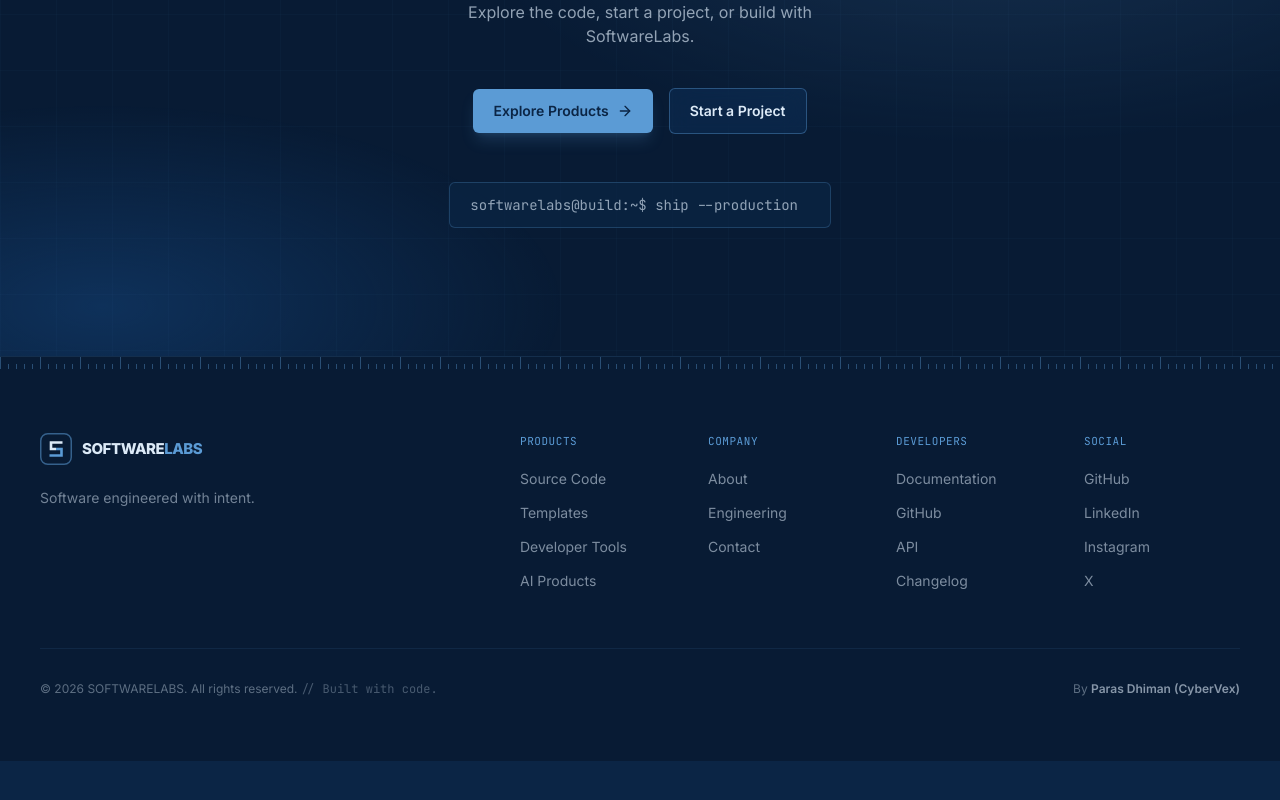
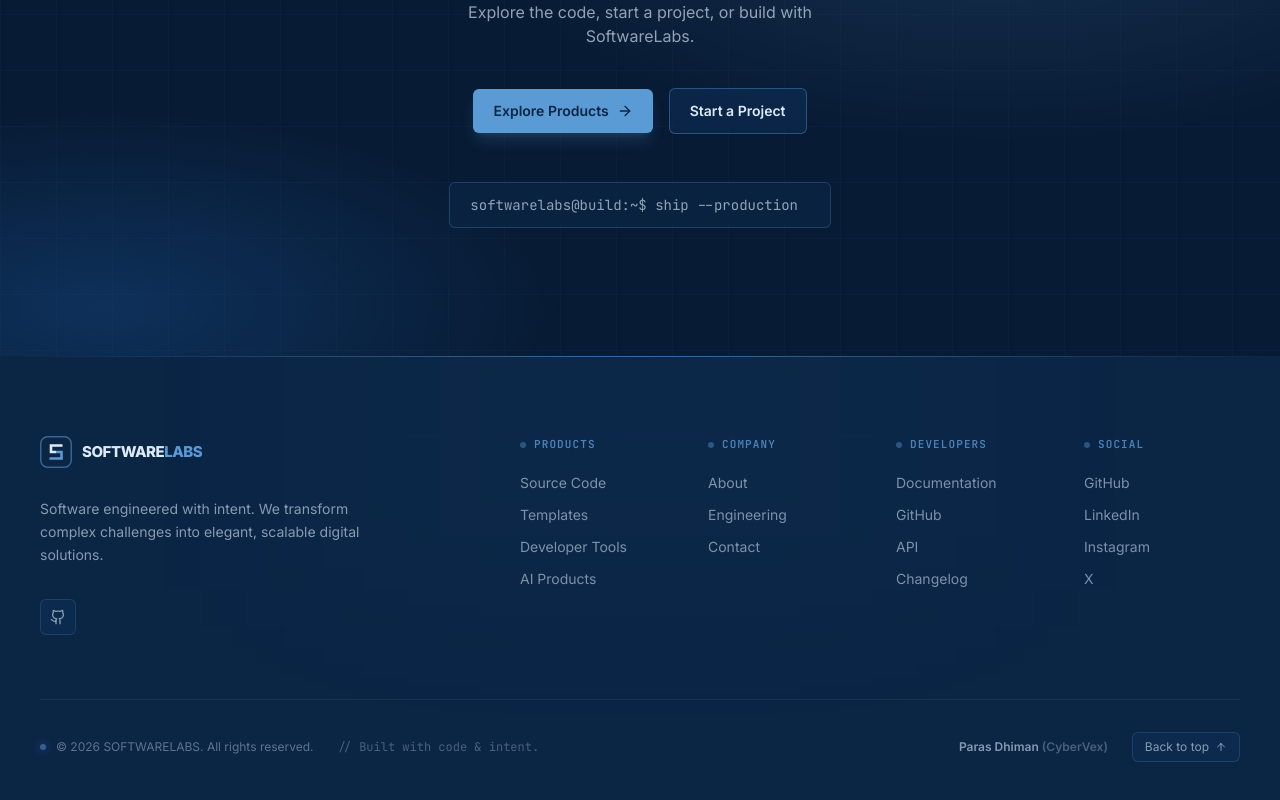
Before and after one commit to Paras367/software-labs, a Next.js app: page / in a window 1280 px wide. Shown: the part 6829-7629 px from the top of the page. Before the commit the page ends 7590 px from the top, so only its background shows below. Built offline with nearby package versions, Linux system fonts and the light colour scheme; no server answers.

Commit message:
Enhance Footer Section

```diff
--- a/components/Footer.tsx
+++ b/components/Footer.tsx
@@ -1,31 +1,67 @@
+import { ArrowRight, ArrowUp, Github } from "lucide-react";
 import { Logo } from "@/components/Logo";
 import { Container } from "@/components/ui";
 import { FOOTER_COLUMNS, SITE } from "@/lib/site";
 
 export function Footer() {
+  const scrollToTop = () => {
+    window.scrollTo({ top: 0, behavior: "smooth" });
+  };
+
   return (
-    <footer className="relative border-t border-lab-accent/15 bg-[#081b34]">
-      <div className="ruler text-lab-accent" aria-hidden />
-      <Container className="py-16">
+    <footer className="relative bg-lab-navy pt-20 pb-12 overflow-hidden">
+      {/* Cinematic Top Border & Ambient Glow */}
+      <div className="absolute top-0 left-0 right-0 h-px bg-gradient-to-r from-transparent via-lab-accent/60 to-transparent" />
+      <div className="absolute top-0 left-1/2 -translate-x-1/2 w-full max-w-2xl h-40 bg-lab-accent/5 blur-[120px] pointer-events-none" />
+
+      <Container className="relative z-10">
         <div className="grid gap-12 lg:grid-cols-[1.2fr_2fr]">
-          <div>
-            <Logo />
-            <p className="mt-4 max-w-xs text-sm leading-relaxed text-lab-ice/50">Software engineered with intent.</p>
+          {/* Brand Column */}
+          <div className="flex flex-col">
+            <div className="transition-transform duration-300 hover:scale-105 origin-left">
+              <Logo />
+            </div>
+            <p className="mt-6 max-w-xs text-sm leading-relaxed text-lab-ice/60">
+              Software engineered with intent. We transform complex challenges
+              into elegant, scalable digital solutions.
+            </p>
+
+            {/* Minimal Social Proof */}
+            <div className="mt-8 flex items-center gap-3">
+              <a
+                href={SITE.github}
+                target="_blank"
+                rel="noopener noreferrer"
+                aria-label="GitHub"
+                className="group flex size-9 items-center justify-center rounded-md border border-lab-accent/20 bg-lab-blue/20 text-lab-ice/60 transition-all duration-300 hover:border-lab-accent hover:bg-lab-accent/10 hover:text-lab-accent hover:shadow-[0_0_15px_-3px_rgba(99,102,241,0.4)]"
+              >
+                <Github className="size-4 transition-transform duration-300 group-hover:scale-110" />
+              </a>
+              {/* Add more social icons here if available in SITE (e.g., Twitter, LinkedIn) */}
+            </div>
           </div>
 
+          {/* Links Grid */}
           <div className="grid grid-cols-2 gap-x-8 gap-y-10 sm:grid-cols-4">
             {FOOTER_COLUMNS.map((col) => (
-              <div key={col.title}>
-                <p className="font-mono text-[11px] uppercase tracking-wider text-lab-accent">{col.title}</p>
-                <ul className="mt-4 space-y-2.5">
+              <div key={col.title} className="group/column">
+                <p className="font-mono text-[11px] font-semibold uppercase tracking-widest text-lab-accent/80 mb-5 flex items-center gap-2">
+                  <span className="size-1.5 rounded-full bg-lab-accent/40 transition-colors duration-300 group-hover/column:bg-lab-accent" />
+                  {col.title}
+                </p>
+                <ul className="space-y-3">
                   {col.links.map((l) => (
                     <li key={l.label}>
                       <a
                         href={l.href}
-                        className="text-sm text-lab-ice/55 transition-colors hover:text-lab-ice"
+                        className="group/link flex items-center gap-2 text-sm text-lab-ice/55 transition-all duration-300 hover:text-lab-ice hover:translate-x-1"
                         {...(l.external ? { target: "_blank", rel: "noopener noreferrer" } : {})}
                       >
                         {l.label}
+                        <ArrowRight
+                          aria-hidden
+                          className="size-3 opacity-0 -translate-x-2 transition-all duration-300 group-hover/link:opacity-100 group-hover/link:translate-x-0"
+                        />
                       </a>
                     </li>
                   ))}
@@ -35,22 +71,35 @@ export function Footer() {
           </div>
         </div>
 
-        <div className="mt-14 flex flex-col gap-4 border-t border-lab-accent/10 pt-8 text-xs text-lab-ice/40 sm:flex-row sm:items-center sm:justify-between">
-          <p>
-            © {SITE.year} {SITE.name}. All rights reserved.{" "}
-            <span className="font-mono text-lab-ice/30">{"// Built with code."}</span>
-          </p>
-          <p>
-            By{" "}
+        {/* Premium Bottom Bar */}
+        <div className="mt-16 flex flex-col gap-6 border-t border-lab-accent/10 pt-8 text-xs text-lab-ice/40 sm:flex-row sm:items-center sm:justify-between">
+          <div className="flex flex-col sm:flex-row sm:items-center gap-4 sm:gap-6">
+            <p className="flex items-center gap-2.5">
+              <span className="size-1.5 rounded-full bg-lab-accent animate-pulse shadow-[0_0_8px_1px_rgba(99,102,241,0.6)]" />
+              © {SITE.year} {SITE.name}. All rights reserved.
+            </p>
+            <p className="font-mono text-lab-ice/30 hidden sm:block">{"// Built with code & intent."}</p>
+          </div>
+
+          <div className="flex flex-col sm:flex-row sm:items-center gap-4 sm:gap-6">
             <a
               href={SITE.github}
               target="_blank"
               rel="noopener noreferrer"
-              className="font-semibold text-lab-ice/60 transition-colors hover:text-lab-accent"
+              className="font-semibold text-lab-ice/60 transition-colors duration-300 hover:text-lab-accent"
             >
-              {SITE.authorName} ({SITE.authorHandle})
+              {SITE.authorName} <span className="text-lab-ice/30">({SITE.authorHandle})</span>
             </a>
-          </p>
+
+            <button
+              onClick={scrollToTop}
+              aria-label="Back to top"
+              className="group/btn inline-flex items-center gap-1.5 rounded-md border border-lab-accent/20 bg-lab-blue/20 px-3 py-1.5 text-lab-ice/60 transition-all duration-300 hover:border-lab-accent/50 hover:bg-lab-accent/10 hover:text-lab-ice"
+            >
+              <span>Back to top</span>
+              <ArrowUp className="size-3 transition-transform duration-300 group-hover/btn:-translate-y-0.5" />
+            </button>
+          </div>
         </div>
       </Container>
     </footer>
```
